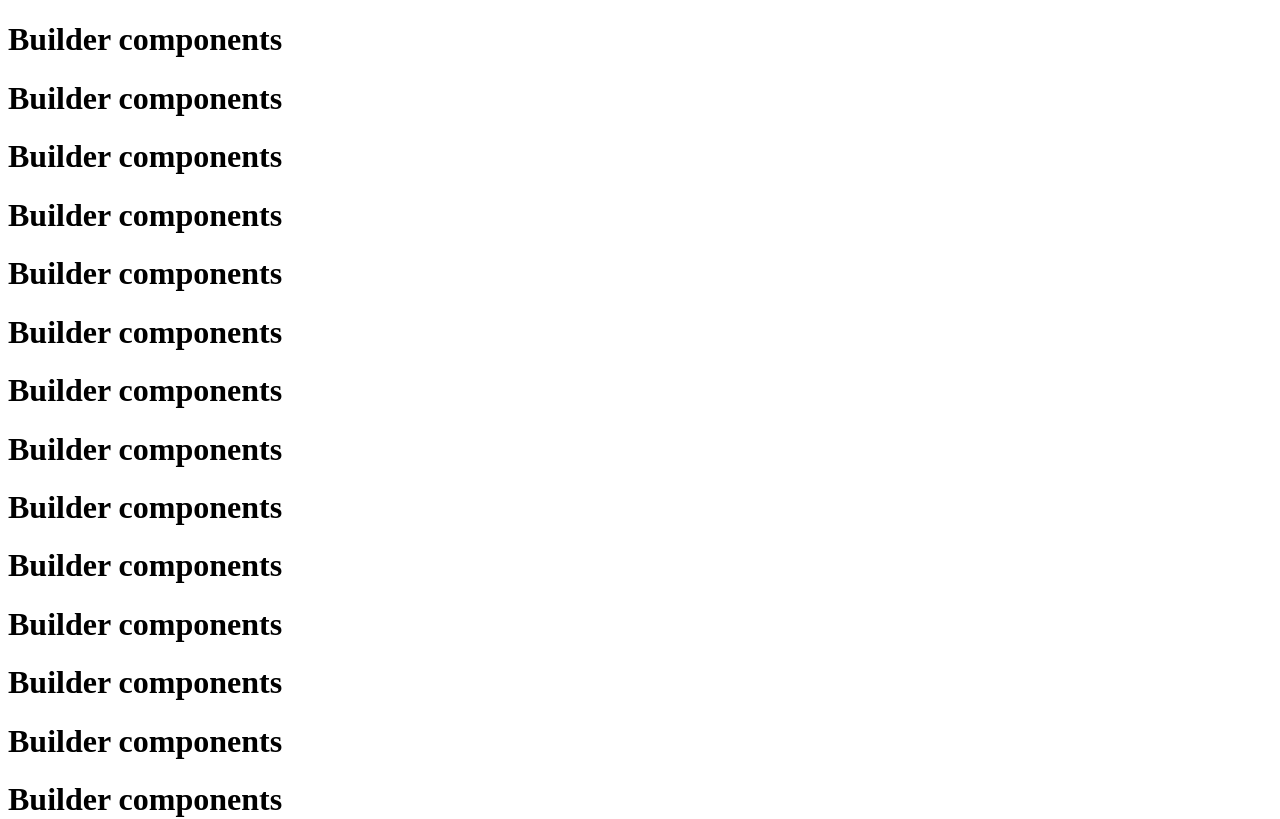
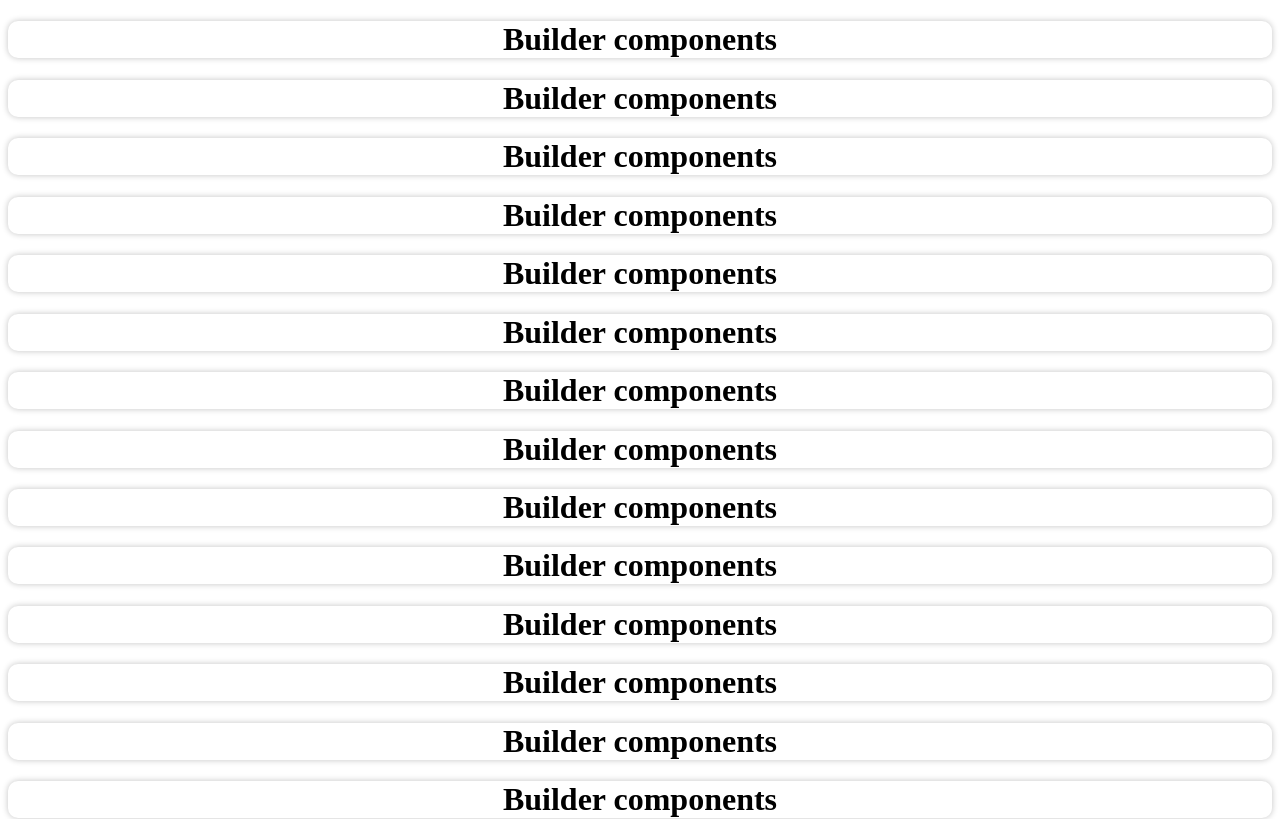
Before and after one commit to MaroufEbrahimi/famousShop, a React (Create React App) app: page / in a window 1280 px wide. Shown: the top 819 px of the page. Built offline with nearby package versions, Linux system fonts and the light colour scheme.

Commit message:
style for build

```diff
--- a/src/components/Controls/Build/Build.css
+++ b/src/components/Controls/Build/Build.css
@@ -0,0 +1,19 @@
+.builder {
+  position: relative;
+  text-align: center;
+  background: #fff;
+  transition: all 0.3s ease-in-out;
+  box-shadow: 0px 0px 6px 0px rgba(0, 0, 0, 0.24);
+  border-radius: 10px;
+}
+
+.builder img {
+  border-radius: 10px;
+  width: 100%;
+  height: 100%;
+  transition: all 0.3s ease-in-out;
+}
+
+.builder:hover img {
+   filter: brightness(70%);
+}
```
